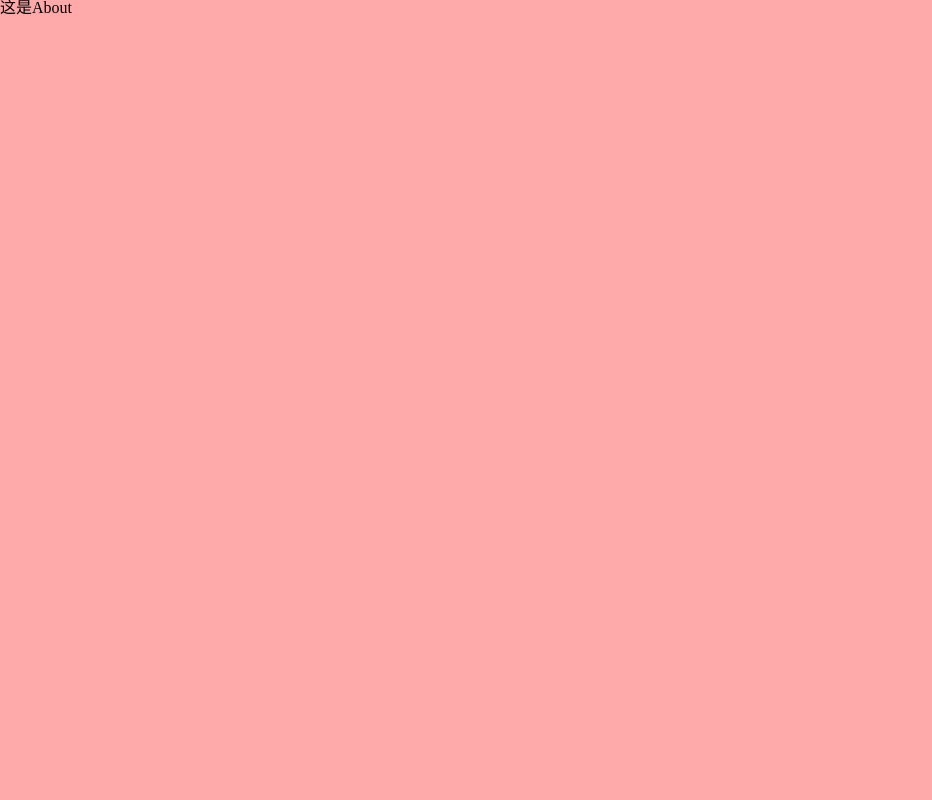
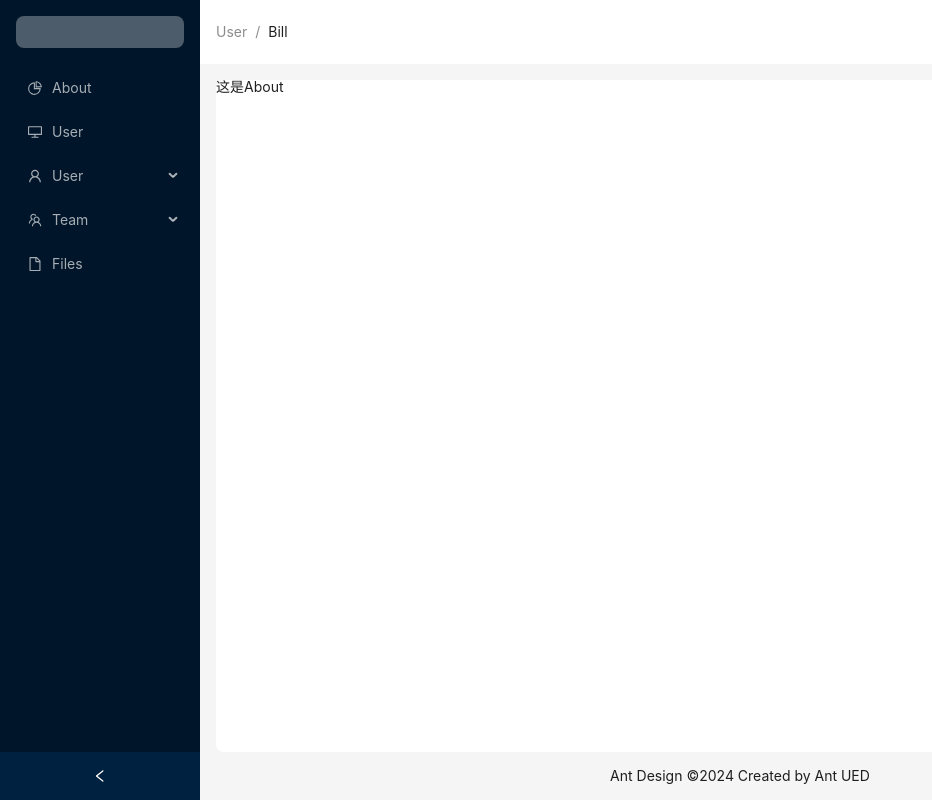
Before and after one commit to zhaochao89/React-learn1, a React (Vite) app: page /about in a window 1280 px wide. Shown: the whole page, without its empty margins (0-932 px from the left). Built offline with nearby package versions, Linux system fonts and the light colour scheme.

Commit message:
嵌套路由的写法.

```diff
--- a/src/views/Home.tsx
+++ b/src/views/Home.tsx
@@ -8,6 +8,7 @@ import {
 } from '@ant-design/icons';
 import type { MenuProps } from 'antd';
 import { Breadcrumb, Layout, Menu, theme } from 'antd';
+import { useNavigate, Outlet } from 'react-router-dom';
 
 const { Header, Content, Footer, Sider } = Layout;
 
@@ -28,8 +29,8 @@ function getItem(
 }
 
 const items: MenuItem[] = [
-  getItem('Option 1', '1', <PieChartOutlined />),
-  getItem('Option 2', '2', <DesktopOutlined />),
+  getItem('About', '/about', <PieChartOutlined />),
+  getItem('User', '/user', <DesktopOutlined />),
   getItem('User', 'sub1', <UserOutlined />, [
     getItem('Tom', '3'),
     getItem('Bill', '4'),
@@ -45,12 +46,19 @@ const Home: React.FC = () => {
     token: { colorBgContainer, borderRadiusLG },
   } = theme.useToken();
 
+  const navigateTo = useNavigate();
+
+  const menuClick = (e: {key: string}) => {
+    console.log('点击了菜单', e.key);
+    navigateTo(e.key);
+  }
+
   return (
     <Layout style={{ minHeight: '100vh' }}>
       {/* 左边侧边栏 */}
       <Sider collapsible collapsed={collapsed} onCollapse={(value) => setCollapsed(value)}>
         <div className="demo-logo-vertical" />
-        <Menu theme="dark" defaultSelectedKeys={['1']} mode="inline" items={items} />
+        <Menu theme="dark" defaultSelectedKeys={['1']} mode="inline" items={items} onClick={menuClick} />
       </Sider>
       {/* 右边内容 */}
       <Layout>
@@ -67,6 +75,7 @@ const Home: React.FC = () => {
           background: colorBgContainer,
           borderRadius: borderRadiusLG, }}>
             {/* 内容窗口区域 */}
+            <Outlet />
         </Content>
         {/* 右边底部 */}
         <Footer style={{ textAlign: 'center', padding: 0, lineHeight: '48px'}}>
--- a/src/views/User.tsx
+++ b/src/views/User.tsx
@@ -2,7 +2,7 @@
 //直接返回后面小括号里的内容，如果返回的内容没有逻辑处理，可以不要return，直接用小括号返回。
 const User = () => (
     <div className="user">
-        <p>这是user</p>
+        <p>这是User</p>
     </div>
 )
 
```
Also changed, not shown: src/router/index.tsx (+33 -13 lines).
